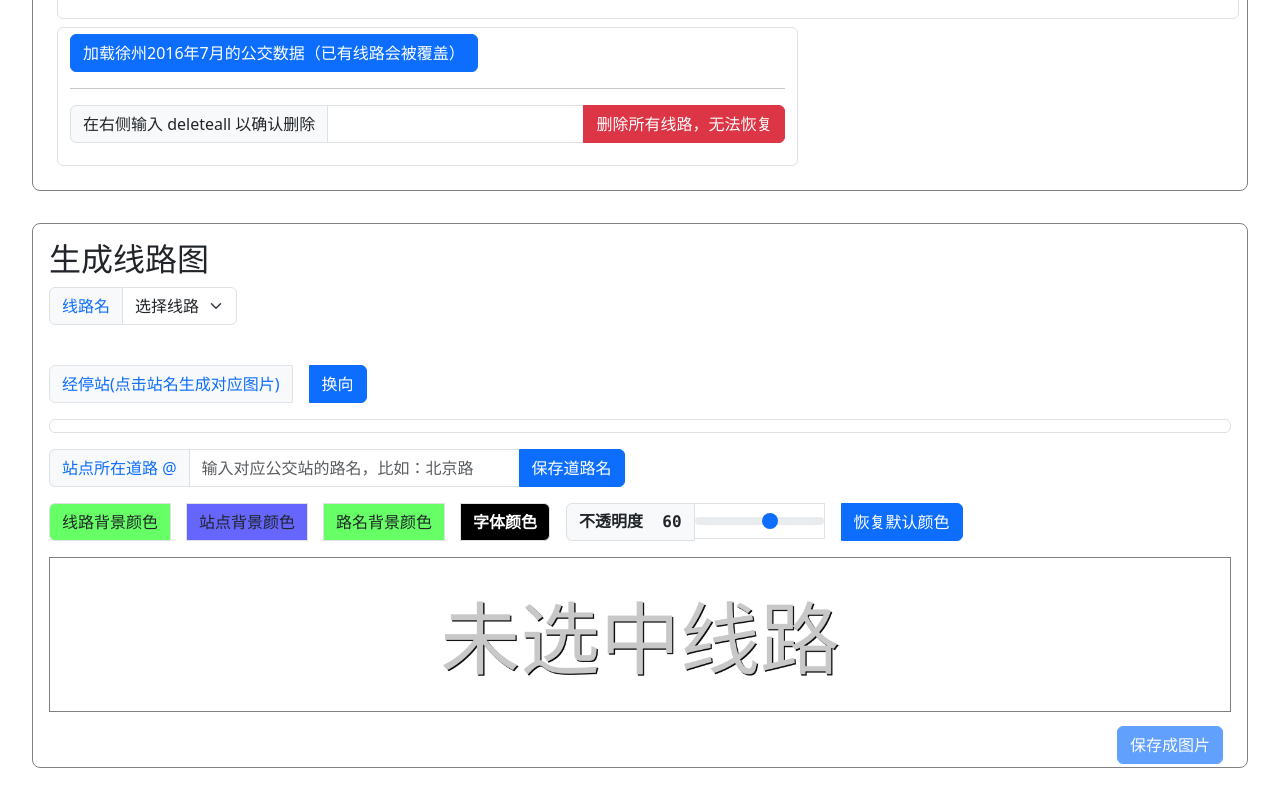
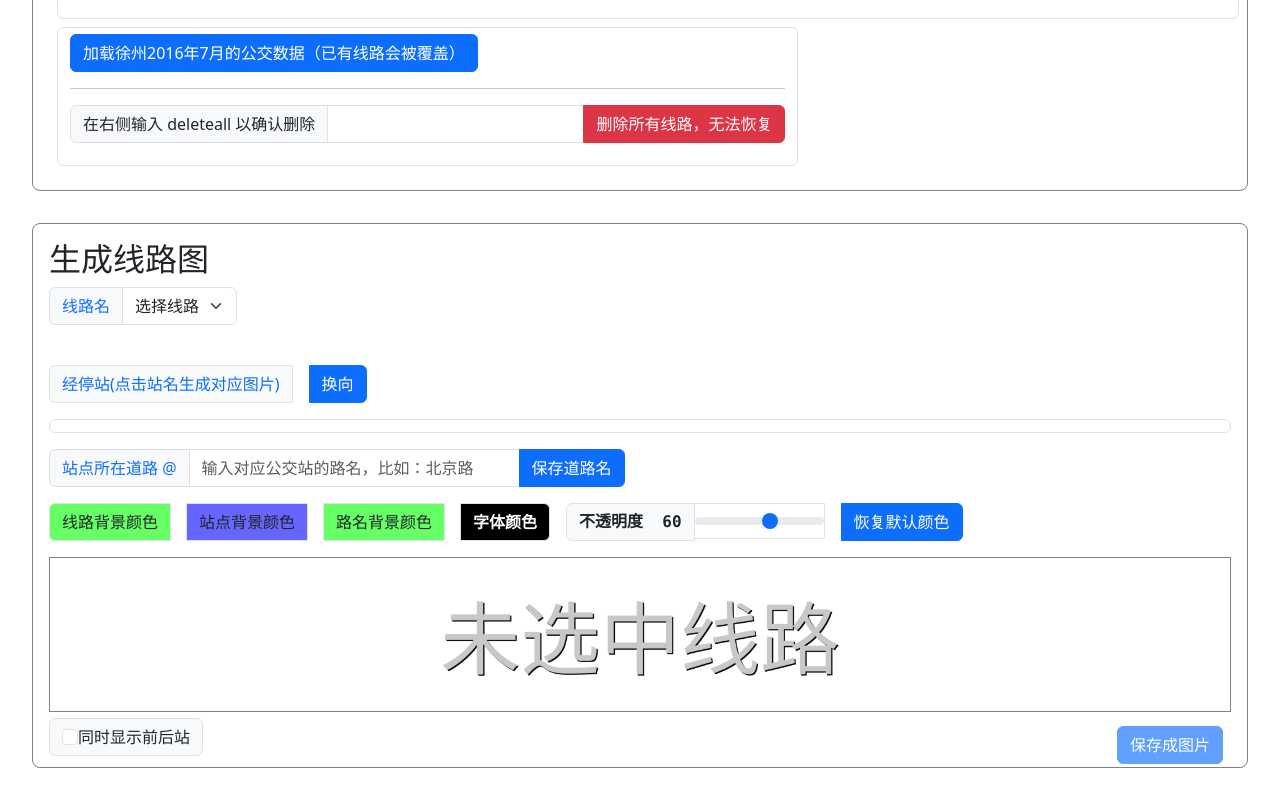
Before and after one commit to z7z8th/bus-stop-view, a Vue app: page / in a window 1280 px wide. Shown: the part 465-1265 px from the top of the page. Built offline with nearby package versions, Linux system fonts and the light colour scheme; what jquery-csv would draw is missing.

Commit message:
option to show only single stop

```diff
--- a/src/assets/base.css
+++ b/src/assets/base.css
@@ -79,12 +79,9 @@ body {
     'Droid Sans',
     'Helvetica Neue',
     sans-serif;
-  /* font-size: x-large; */
   text-rendering: optimizeLegibility;
   -webkit-font-smoothing: antialiased;
   -moz-osx-font-smoothing: grayscale;
-
-  /* font-size: x-large; */
 }
 
 /*
--- a/src/components/BusStopView.vue
+++ b/src/components/BusStopView.vue
@@ -26,6 +26,7 @@ const colors = reactive({
     alpha: 60,
 })
 let defaultColors = Object.assign({}, toRaw(colors));
+const showNeighborBusStops = ref(false)
 
 let busNameSaved = ''
 
@@ -65,7 +66,7 @@ function genBusStopViewByIdx() {
 
     let allstops = busStops.value
     let stops
-    if (idx == 0 || idx == allstops.length - 1) {
+    if (idx == 0 || idx == allstops.length - 1 || !showNeighborBusStops.value) {
         // begin and end stops
         stops = allstops.slice(idx, idx + 1)
     } else {
@@ -116,9 +117,7 @@ async function updateBusList() {
     console.log('updateBusList type', typeof blist, 'stopIdxSaved', stopIdxSaved.value)
     busList.value = blist
     await genBusStopList()
-    if (stopIdxSaved.value > 0) {
-        genBusStopViewByIdx()
-    }
+    genBusStopViewByIdx()
 }
 
 updateBusList()
@@ -277,6 +276,16 @@ function saveAsPic() {
         </div>
         <div class="view">
             <canvas ref="canvas" id="busstopview"></canvas>
+
+            <div class="input-group mb-3 float-start">
+                <div class="input-group-text">
+                    <input class="form-check-input mt-0" type="checkbox" value=""
+                        aria-label="Checkbox for following text input" id="showNeighborBusStops"
+                        v-model="showNeighborBusStops" @change="genBusStopViewByIdx">
+                    <label class="" for="showNeighborBusStops">同时显示前后站</label>
+                </div>
+            </div>
+
             <button class="btn btn-primary float-end m-2" @click="saveAsPic" :disabled="stopIdxSaved < 0">保存成图片</button>
         </div>
         <hr class="invisible">
@@ -340,4 +349,8 @@ input[type="range"] {
     width: fit-content !important;
     height: 2.3rem !important;
 }
+
+/* input[type="checkbox"] {
+    height: 2.4rem !important;
+} */
 </style>
```
